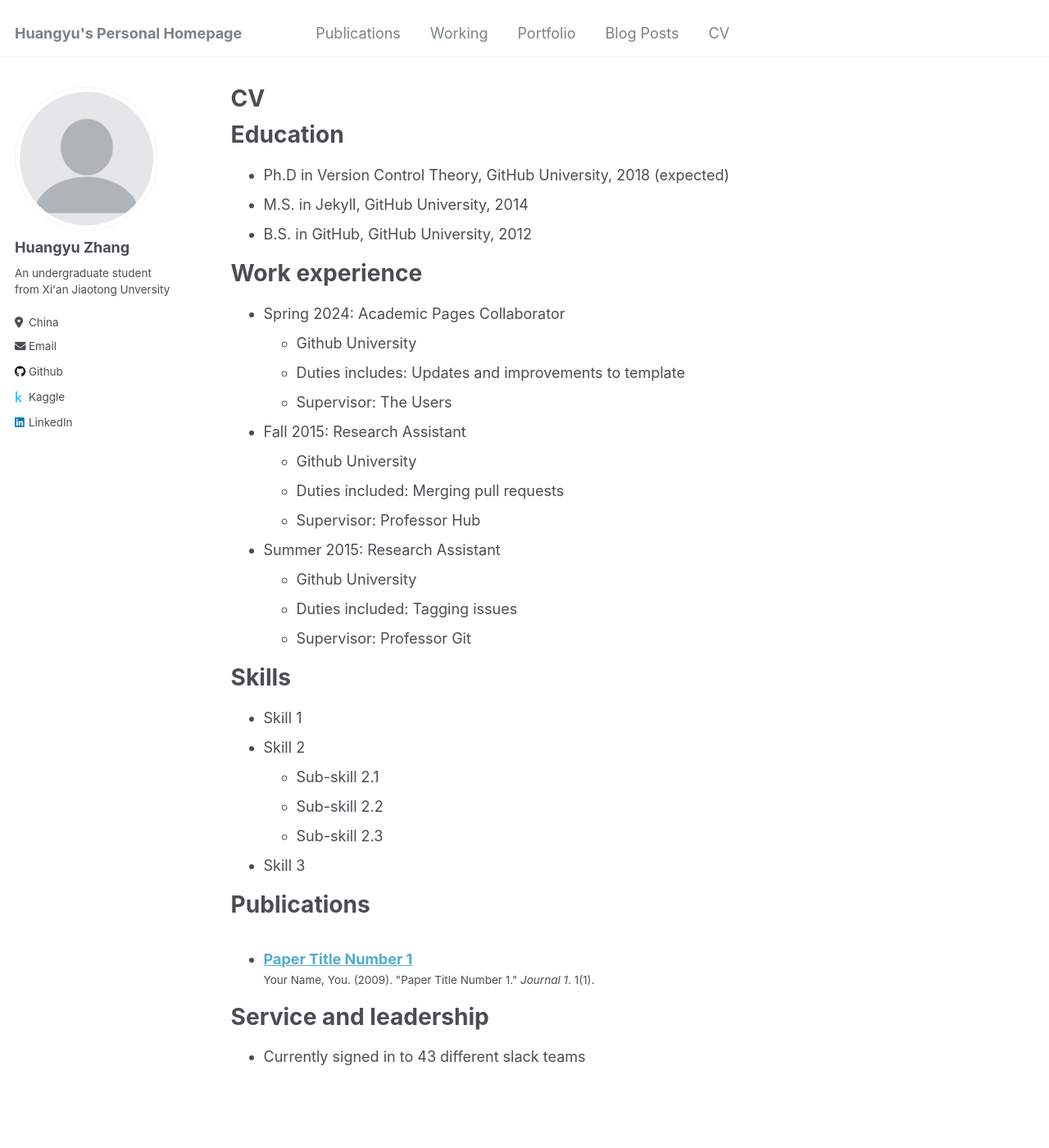
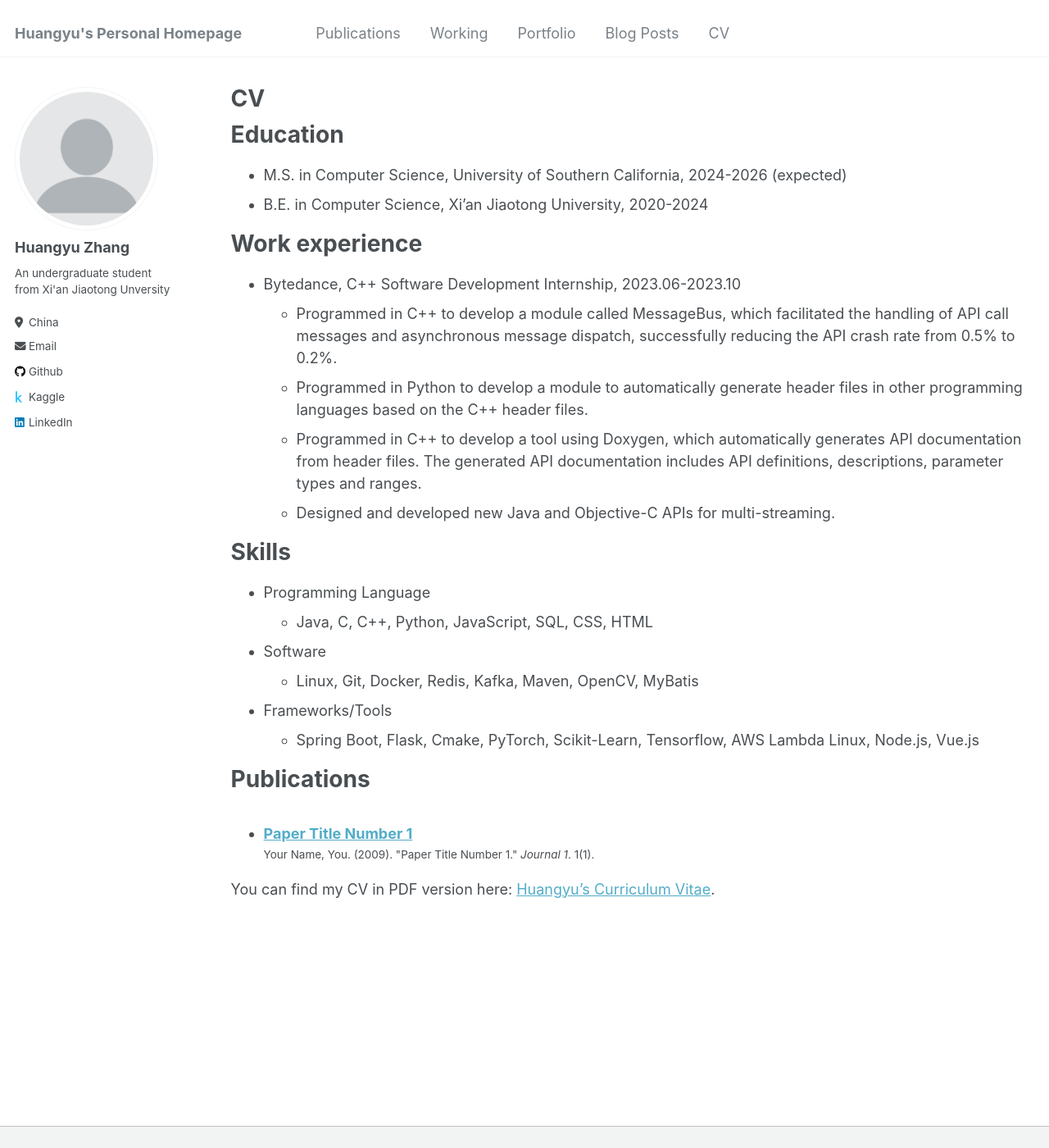
Before and after one commit to DavidZhang0710/DavidZhang0710.github.io, a Jekyll site: the page built from _pages/cv.md, in a window 1280 px wide and 1400 px high. Shown: the whole window at 82% size. Built offline with Jekyll 4.4.1, drawn with Linux system fonts in a browser that asks for light colours.

```diff
--- a/_pages/cv.md
+++ b/_pages/cv.md
@@ -11,35 +11,25 @@ redirect_from:
 
 Education
 ======
-* Ph.D in Version Control Theory, GitHub University, 2018 (expected)
-* M.S. in Jekyll, GitHub University, 2014
-* B.S. in GitHub, GitHub University, 2012
+* M.S. in Computer Science, University of Southern California, 2024-2026 (expected)
+* B.E. in Computer Science, Xi'an Jiaotong University, 2020-2024
 
 Work experience
 ======
-* Spring 2024: Academic Pages Collaborator
-  * Github University
-  * Duties includes: Updates and improvements to template
-  * Supervisor: The Users
-
-* Fall 2015: Research Assistant
-  * Github University
-  * Duties included: Merging pull requests
-  * Supervisor: Professor Hub
-
-* Summer 2015: Research Assistant
-  * Github University
-  * Duties included: Tagging issues
-  * Supervisor: Professor Git
+* Bytedance, C++ Software Development Internship, 2023.06-2023.10
+  * Programmed in C++ to develop a module called MessageBus, which facilitated the handling of API call messages and asynchronous message dispatch, successfully reducing the API crash rate from 0.5% to 0.2%.
+  * Programmed in Python to develop a module to automatically generate header files in other programming languages based on the C++ header files.
+  * Programmed in C++ to develop a tool using Doxygen, which automatically generates API documentation from header files. The generated API documentation includes API definitions, descriptions, parameter types and ranges.
+  * Designed and developed new Java and Objective-C APIs for multi-streaming.
 
 Skills
 ======
-* Skill 1
-* Skill 2
-  * Sub-skill 2.1
-  * Sub-skill 2.2
-  * Sub-skill 2.3
-* Skill 3
+* Programming Language
+  * Java, C, C++, Python, JavaScript, SQL, CSS, HTML
+* Software
+  * Linux, Git, Docker, Redis, Kafka, Maven, OpenCV, MyBatis
+* Frameworks/Tools
+  * Spring Boot, Flask, Cmake, PyTorch, Scikit-Learn, Tensorflow, AWS Lambda Linux, Node.js, Vue.js
 
 Publications
 ======
@@ -47,6 +37,4 @@ Publications
     {% include archive-single-cv.html %}
   {% endfor %}</ul>
 
-Service and leadership
-======
-* Currently signed in to 43 different slack teams
+You can find my CV in PDF version here: [Huangyu's Curriculum Vitae](../files/Curriculum_Vitae.pdf).
```
Also changed, not shown: _working/2023-summer-working-1.md (+13 -11 lines).
